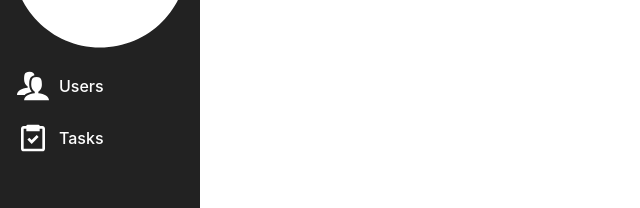
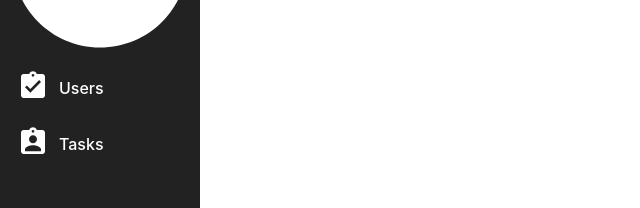
Before and after one commit to dio19/wz-client, a React (Create React App) app: page / in a window 1280 px wide. Shown: the part 176-384 px from the top of the page, without its empty margins (0-640 px from the left). Built offline with nearby package versions, Linux system fonts and the light colour scheme.

Commit message:
fix: react icons was deleted

```diff
--- a/package.json
+++ b/package.json
@@ -26,7 +26,6 @@
         "node-sass": "^7.0.1",
         "react": "^17.0.2",
         "react-dom": "^17.0.2",
-        "react-icons": "^4.4.0",
         "react-router-dom": "^6.2.1",
         "react-scripts": "5.0.0",
         "react-swipeable-views": "^0.14.0",
--- a/src/components/SideMenuItemView/index.scss
+++ b/src/components/SideMenuItemView/index.scss
@@ -29,8 +29,10 @@
     }
 
     &-icon {
-      height: 32px;
-      width: 32px;
+      .MuiSvgIcon-root {
+        height: 32px;
+        width: 32px;
+      }
     }
 
     &-label {
--- a/src/components/SideMenuItemView/index.tsx
+++ b/src/components/SideMenuItemView/index.tsx
@@ -7,7 +7,7 @@ const SideMenuItemView = ({item, isOpen}: SideMenuItemViewProps) => {
       <a href={item.url}>
         <div className={classNames("MenuItem__content",{"MenuItem__content-collapsed": !isOpen})}>
             <div className="MenuItem__content-icon">
-              <item.icon size="32" />
+              <item.icon />
             </div>
             <div className="MenuItem__content-label">
               {item.label}
--- a/src/types/interfaces.ts
+++ b/src/types/interfaces.ts
@@ -1,5 +1,4 @@
-import { IconType } from "react-icons";
-
+import SvgIcon from '@material-ui/core/SvgIcon';
 interface DataUser {
   id: number
   name: string
@@ -32,7 +31,7 @@ interface Users {
 interface SideMenuItem {
     id: string,
     label: string,
-    icon: IconType,
+    icon: typeof SvgIcon,
     url: string
 }
 
```
Also changed, not shown: src/App.tsx (+4 -4 lines).
